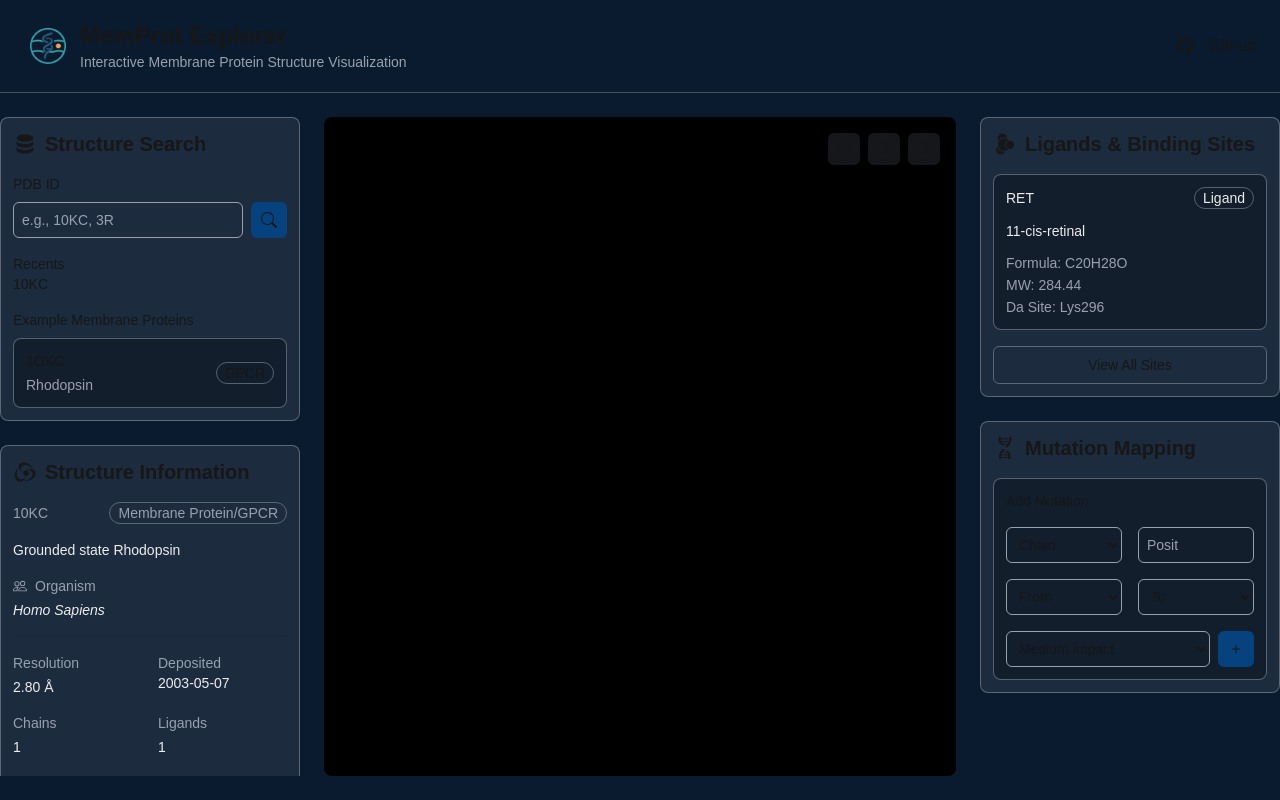
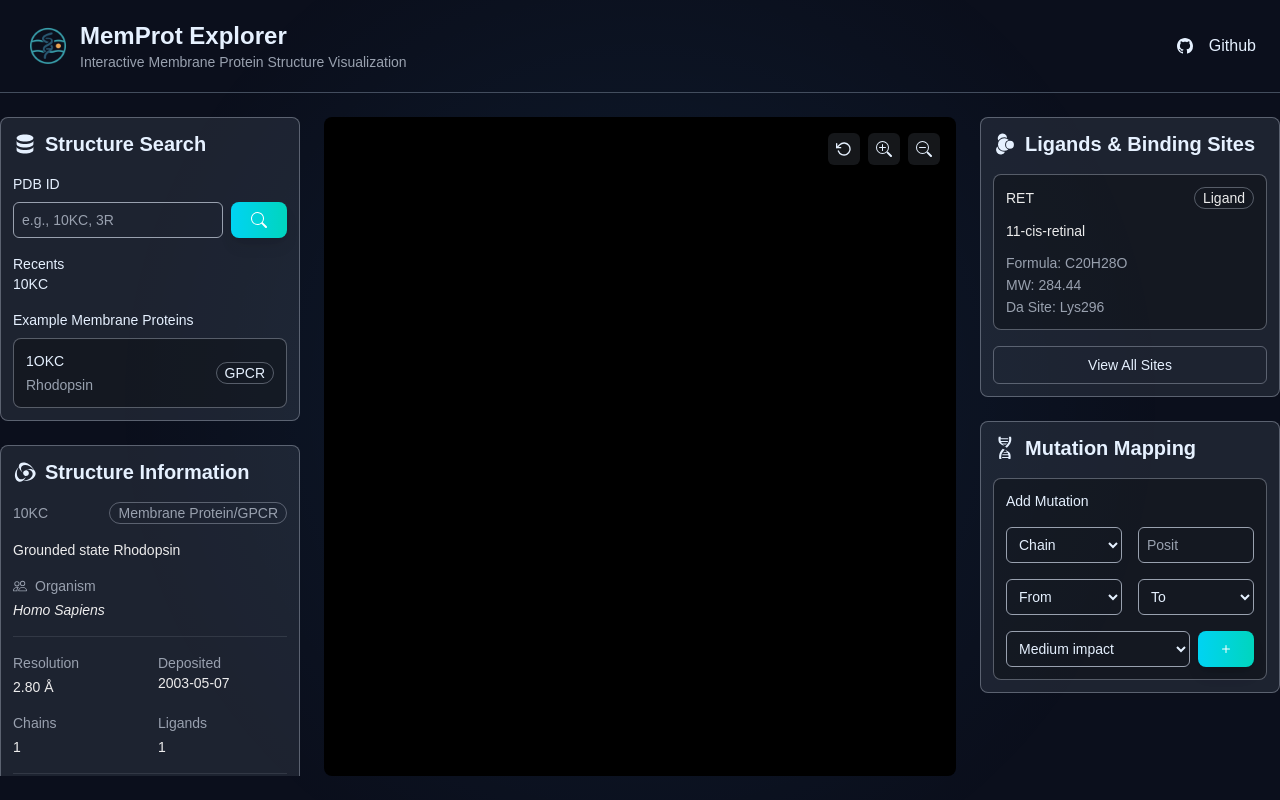
Before and after one commit to Akeemkabiru/memprot, a Next.js app: page / in a window 1280 px wide. Built offline with nearby package versions, Linux system fonts and the light colour scheme.

Commit message:
Refactor UI styles for improved consistency and enhance button designs in mutation mapping and protein search components

```diff
--- a/app/globals.css
+++ b/app/globals.css
@@ -1,15 +1,22 @@
 @import "tailwindcss";
 
 :root {
-  --background: #0a1a2f;
-  --foreground: #171717;
-  --dim-opacity: 0.4;
+  /* Core palette */
+  --background: #0b0f1c; /* deep navy/black */
+  --foreground: #e6f1ff; /* near-white bluish text */
+  --dim-opacity: 0.35;
+
+  /* Accent colors (protein domains, residues, highlights) */
+  --accent-1: #3db2ff; /* cyan */
+  --accent-2: #ff6f61; /* coral/orange */
+  --accent-3: #8be38b; /* green */
+  --accent-4: #d28cff; /* lavender */
 }
 
 @media (prefers-color-scheme: dark) {
   :root {
-    --background: #0a1a2f;
-    --foreground: #ededed;
+    --background: #0b0f1c;
+    --foreground: #f5faff;
   }
 }
 
@@ -36,4 +43,9 @@ body::before {
   inset: 0;
   pointer-events: none;
   z-index: -1;
+  background: radial-gradient(
+    circle at center,
+    rgba(61, 178, 255, 0.08),
+    /* faint cyan glow */ transparent 70%
+  );
 }
--- a/components/mutation-mapping.tsx
+++ b/components/mutation-mapping.tsx
@@ -39,7 +39,11 @@ export default function MutationMapping() {
             <option>High impact</option>
           </select>
 
-          <button className="bg-[#05427e] rounded-md p-2.5">
+          <button
+            className="px-5 py-2.5 rounded-lg font-semibold transition-all duration-200
+  bg-gradient-to-r from-cyan-400 to-teal-400 text-white shadow-lg
+  hover:brightness-110 hover:shadow-cyan-500/40"
+          >
             <BsPlus size={16} />
           </button>
         </div>
--- a/components/protein-search.tsx
+++ b/components/protein-search.tsx
@@ -18,7 +18,11 @@ export default function ProteinSearch() {
             placeholder="e.g., 10KC, 3R"
             className="border w-full border-gray-400 h-9 px-2 focus:outline-none rounded-md placeholder:text-gray-400"
           />
-          <div className="bg-[#05427e] rounded-md p-2.5">
+          <div
+            className="px-5 py-2.5 rounded-lg font-semibold transition-all duration-200
+  bg-gradient-to-r from-cyan-400 to-teal-400 text-white shadow-lg
+  hover:brightness-110 hover:shadow-cyan-500/40"
+          >
             <BsSearch size={16} />
           </div>
         </div>
```
